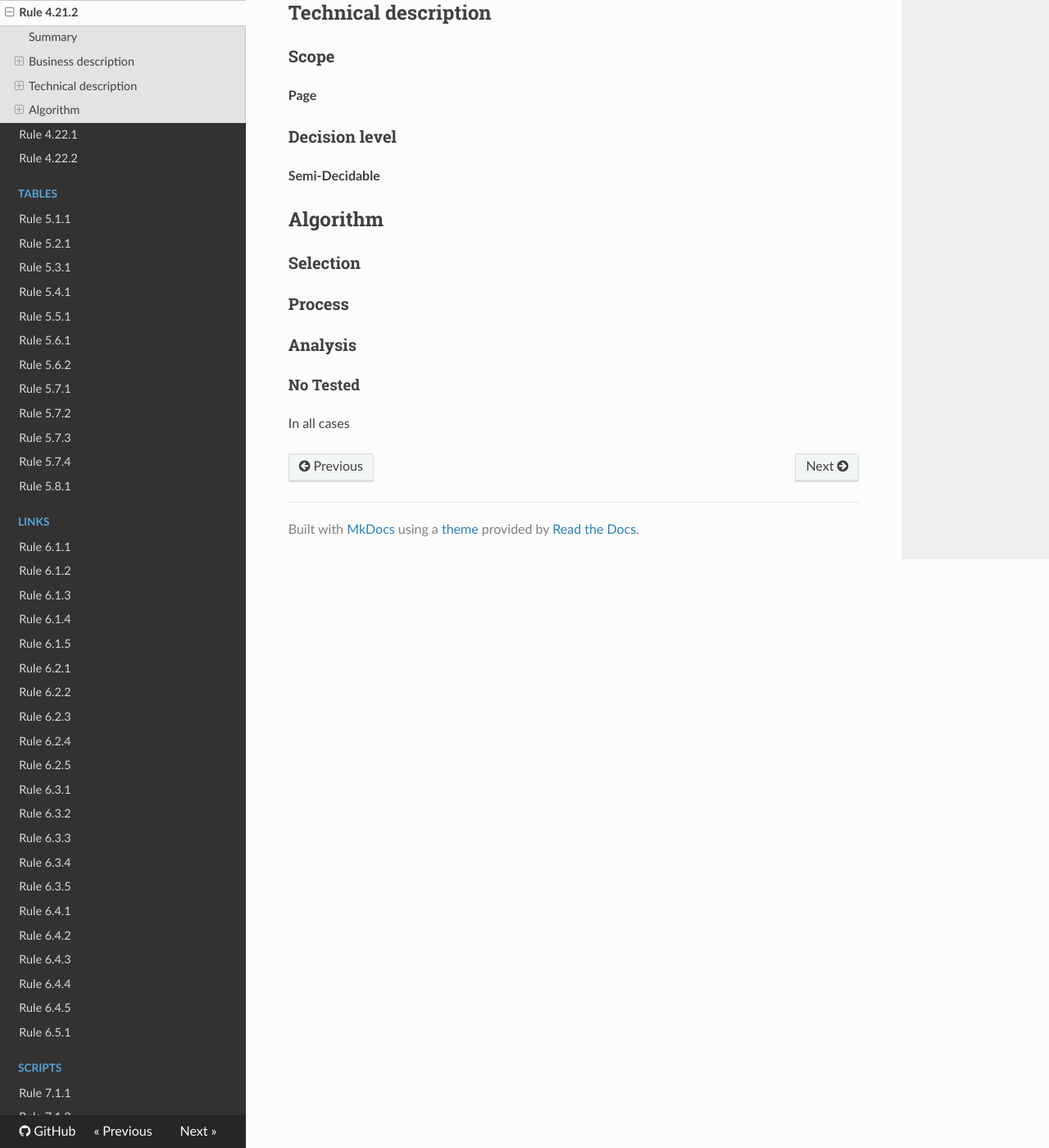
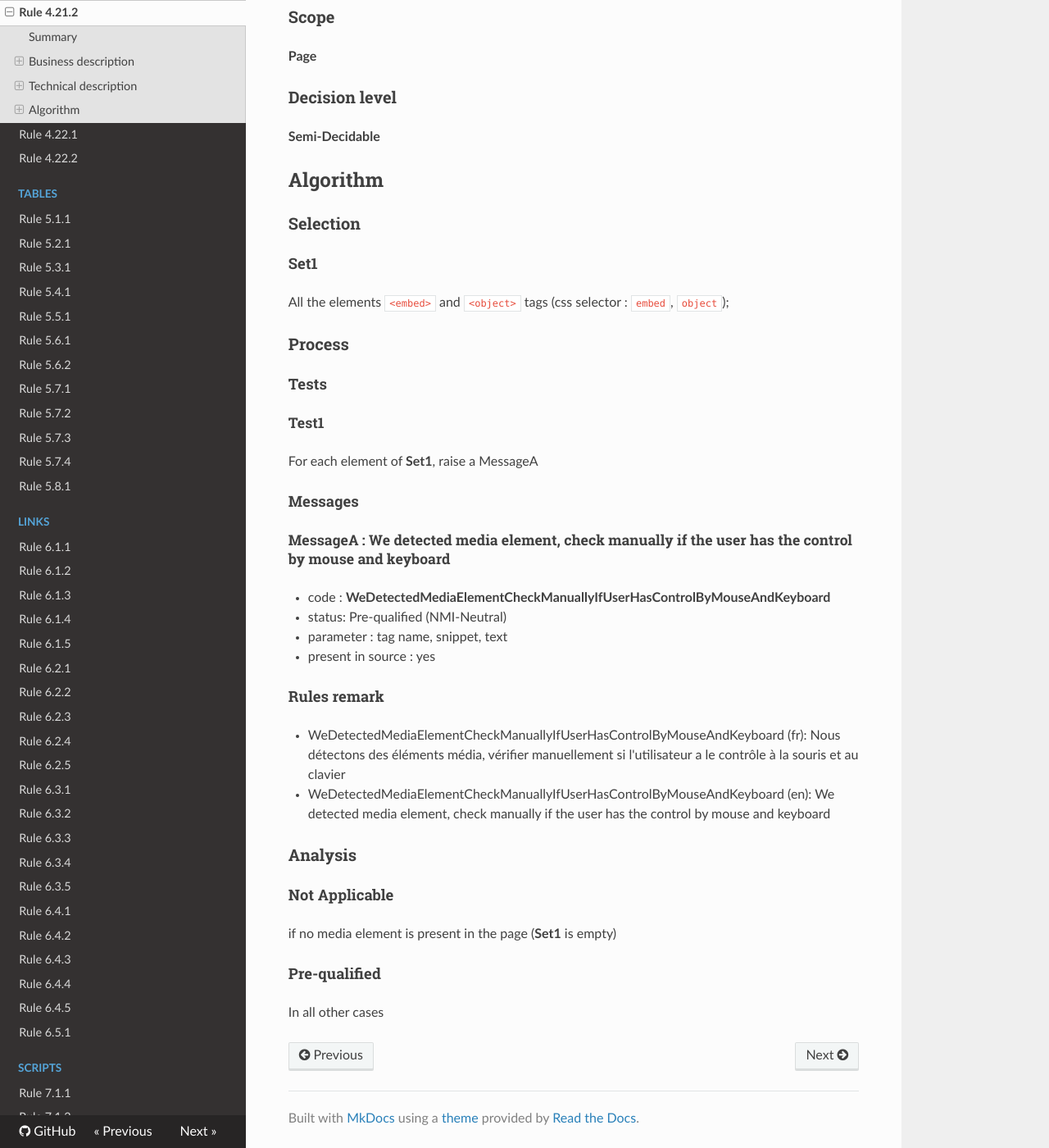
Before and after one commit to Tanaguru/RGAA3-2016, an MkDocs documentation site: the page built from docs/Rule-4-21-2.md, in a window 1280 px wide and 1400 px high, scrolled down 809 px. Shown: the whole window at 82% size. Built offline with MkDocs 1.6.1, drawn with Linux system fonts in a browser that asks for light colours; nearby versions of some CDN libraries; old or Windows-style settings are respelled for this version of MkDocs.

Commit message:
Update sample test 4.21.2

```diff
--- a/docs/Rule-4-21-2.md
+++ b/docs/Rule-4-21-2.md
@@ -40,10 +37,38 @@ Pour chaque <a href="http://references.modernisation.gouv.fr/referentiel-techniq
 
 ### Selection
 
+#### Set1
+
+All the elements `<embed>` and `<object>` tags (css selector : `embed`, `object`);
+
 ### Process
+
+#### Tests
+
+##### Test1
+
+For each element of **Set1**, raise a MessageA
+
+#### Messages
+
+##### MessageA : We detected media element, check manually if the user has the control by mouse and keyboard
+
+-    code : **WeDetectedMediaElementCheckManuallyIfUserHasControlByMouseAndKeyboard**
+-    status: Pre-qualified (NMI-Neutral)
+-    parameter : tag name, snippet, text
+-    present in source : yes
+
+#### Rules remark
+
+ * WeDetectedMediaElementCheckManuallyIfUserHasControlByMouseAndKeyboard (fr): Nous d&eacute;tectons des &eacute;l&eacute;ments m&eacute;dia, v&eacute;rifier manuellement si l'utilisateur a le contrôle à la souris et au clavier
+ * WeDetectedMediaElementCheckManuallyIfUserHasControlByMouseAndKeyboard (en): We detected media element, check manually if the user has the control by mouse and keyboard
 
 ### Analysis
 
-#### No Tested
+#### Not Applicable
 
-In all cases
+if no media element is present in the page (**Set1** is empty)
+
+#### Pre-qualified
+
+In all other cases
```
Also changed, not shown: other parts of docs/Rule-4-21-2.md (+5 -8 lines).
